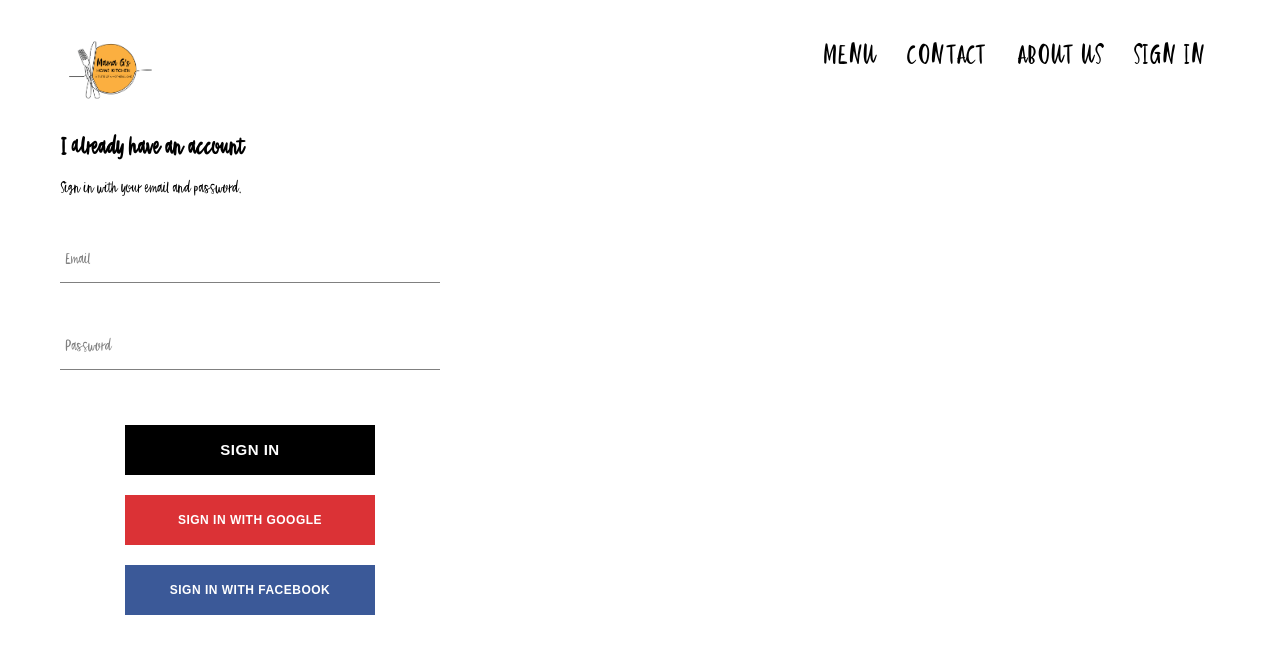
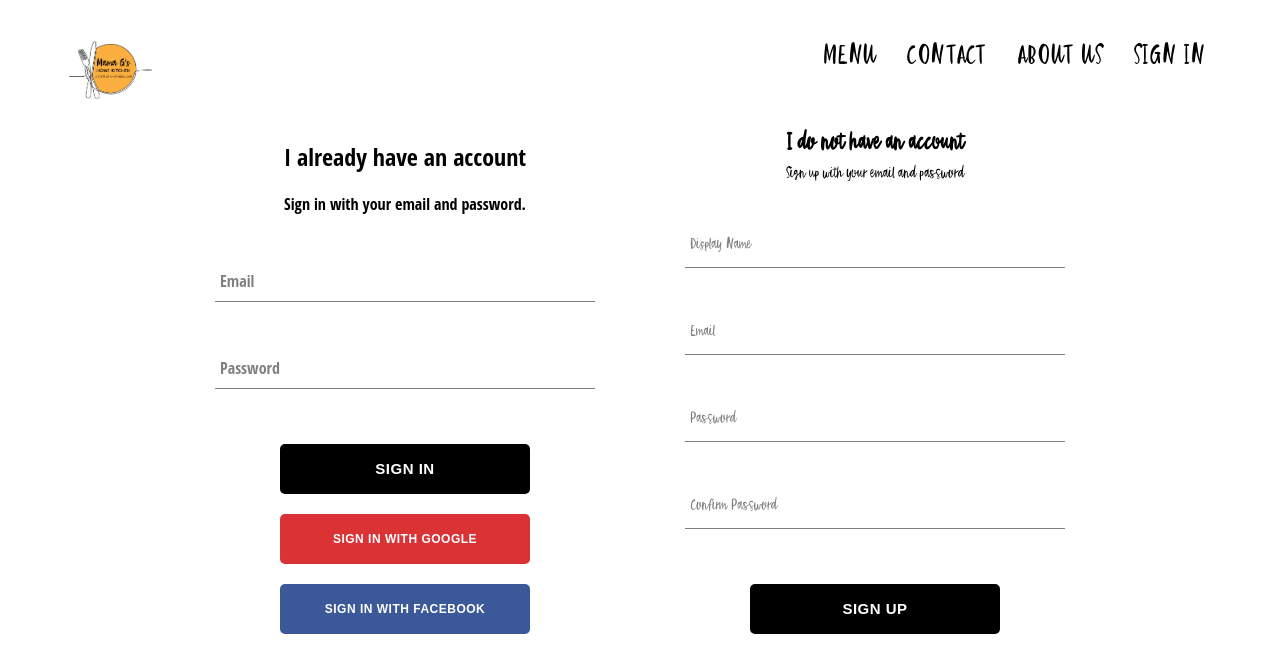
Before and after one commit to GuichoEstrada/Mama-G-s-Home-Kitchen, a React (Create React App) app: page /signin in a window 1280 px wide. Shown: the top 672 px of the page. Built offline with nearby package versions, Linux system fonts and the light colour scheme; no server answers.

Commit message:
added sign up with email and password

```diff
--- a/package.json
+++ b/package.json
@@ -3,10 +3,6 @@
   "version": "0.1.0",
   "private": true,
   "dependencies": {
-    "@fortawesome/fontawesome-svg-core": "^1.2.29",
-    "@fortawesome/free-brands-svg-icons": "^5.13.1",
-    "@fortawesome/free-solid-svg-icons": "^5.13.1",
-    "@fortawesome/react-fontawesome": "^0.1.11",
     "@testing-library/jest-dom": "^4.2.4",
     "@testing-library/react": "^9.3.2",
     "@testing-library/user-event": "^7.1.2",
--- a/src/App.js
+++ b/src/App.js
@@ -6,10 +6,9 @@
 import SignInAndSignUp from './pages/sign-in-and-sign-up/sign-in-and-sign-up.components';
 import Header from './components/header/header.component';
 
-import {auth} from './firebase/firebase.utils';
+import { auth, createUserProfileDocument } from './firebase/firebase.utils';
 
 import './App.css';
-import './components/fontawesome-icons/fontawesome-icons.component';
 
 class App extends React.Component {
   constructor(props) {
@@ -23,8 +22,22 @@
   unsubscribeFromAuth = null;
 
   componentDidMount() {
-    this.unsubscribeFromAuth = auth.onAuthStateChanged(user => {
-      this.setState({currentUser: user});
+    // STORING USER DATA INSIDE APP
+    this.unsubscribeFromAuth = auth.onAuthStateChanged(async userAuth => {
+      if (userAuth) {
+        const userRef = await createUserProfileDocument(userAuth);
+
+        userRef.onSnapshot(snapShot => {
+          this.setState({
+            currentUser: {
+              id: snapShot.id,
+              ...snapShot.data()
+            }
+          })
+          console.log(this.state);
+        })
+      }
+      this.setState({currentUser:userAuth});
     })
   }
 
--- a/src/components/custom-button/custom-button.styles.scss
+++ b/src/components/custom-button/custom-button.styles.scss
@@ -13,6 +13,7 @@
     // font-family: 'Open Sans Condensed';
     font-weight: bolder;
     border: none;
+    border-radius: 5px;
     cursor: pointer;
 
     &:hover {
--- a/src/components/fontawesome-icons/fontawesome-icons.component.jsx
+++ /dev/null
@@ -1,4 +0,0 @@
-import { library } from '@fortawesome/fontawesome-svg-core'
-import {fab, faGoogle, faFacebookSquare } from '@fortawesome/free-brands-svg-icons'
-
-library.add(faGoogle, faFacebookSquare);
--- a/src/components/menu-item/menu.styles.scss
+++ b/src/components/menu-item/menu.styles.scss
@@ -6,6 +6,7 @@
   align-items: center;
   justify-content: center;
   border: 1px solid #000000;
+  border-radius: 10px;
   margin: 0 7.5px 15px;
   overflow: hidden;
 
--- a/src/components/sign-in/sign-in.components.jsx
+++ b/src/components/sign-in/sign-in.component.jsx
@@ -6,7 +6,6 @@
 import { signInWithFacebook } from '../../firebase/firebase.utils';
 
 import './sign-in.styles.scss';
-import {FontAwesomeIcon} from '@fortawesome/react-fontawesome';
 
 class SignIn extends React.Component {
     constructor(props) {
@@ -54,7 +53,7 @@
                     />
                     <div className='buttons'>
                         <CustomButton type='submit'>SIGN IN</CustomButton>
-                        <CustomButton className='signin-google' onClick={signInWithGoogle}><span><FontAwesomeIcon icon='facebook-square'/></span>SIGN IN WITH GOOGLE</CustomButton>
+                        <CustomButton className='signin-google' onClick={signInWithGoogle}>SIGN IN WITH GOOGLE</CustomButton>
                         <CustomButton className='signin-facebook' onClick={signInWithFacebook}>SIGN IN WITH FACEBOOK</CustomButton>
                     </div>
 
--- a/src/components/sign-in/sign-in.styles.scss
+++ b/src/components/sign-in/sign-in.styles.scss
@@ -2,6 +2,8 @@
     width: 380px;
     display: flex;
     flex-direction: column;
+    text-align: center;
+    font-family: 'Open Sans Condensed';
 
     .title {
         margin: 10px 0;
@@ -28,6 +30,7 @@
         // font-family: 'Open Sans Condensed';
         font-weight: bolder;
         border: none;
+        border-radius: 5px;
         cursor: pointer;
         background-color: #db3236;
 
@@ -52,6 +55,7 @@
         // font-family: 'Open Sans Condensed';
         font-weight: bolder;
         border: none;
+        border-radius: 5px;
         cursor: pointer;
         background-color: #3b5998;
 
--- /dev/null
+++ b/src/components/sign-up/sign-up.component.jsx
@@ -0,0 +1,96 @@
+import React from 'react';
+import FormInput from '../form-input/form-input.component';
+import CustomButton from '../custom-button/custom-button.component';
+import { auth, createUserProfileDocument } from '../../firebase/firebase.utils';
+
+import './sign-up.component.scss';
+
+class SignUp extends React.Component{
+    constructor(props) {
+        super(props);
+
+        this.state = {
+            displayName: '',
+            email: '',
+            password: '',
+            confirmPassword: ''
+        }
+    }
+
+    handleSubmit = async event => {
+        event.preventDefault();
+
+        const { displayName, email, password, confirmPassword } = this.state;
+
+        if(password !== confirmPassword) {
+            alert("Passwords don't match");
+            return;
+        }
+
+        try {
+            const {user} = await auth.createUserWithEmailAndPassword(email, password);
+            await createUserProfileDocument(user, {displayName});
+            this.setState = {
+                displayName: '',
+                email: '',
+                password: '',
+                confirmPassword: ''
+            }
+        } catch (error) {
+            console.error(error);
+        }
+    };
+
+    handleChange = event => {
+        const { name, value } = event.target;
+
+        this.setState({ [name]: value});
+    }
+
+    render() {
+        const { displayName, email, password, confirmPassword } = this.state;
+        return (
+            <div className='sign-up'>
+                <h2 className='title'>I do not have an account</h2>
+                <span>Sign up with your email and password</span>
+                <form className='sign-up-form' onSubmit={this.handleSubmit}>
+                    <FormInput
+                        name='displayName'
+                        type='text'
+                        value={displayName}
+                        label='Display Name'
+                        onChange={this.handleChange}
+                        required
+                    />
+                    <FormInput
+                        name='email'
+                        type='email'
+                        value={email}
+                        label='Email'
+                        onChange={this.handleChange}
+                        required
+                    />
+                    <FormInput
+                        name='password'
+                        type='password'
+                        value={password}
+                        label='Password'
+                        onChange={this.handleChange}
+                        required
+                    />
+                    <FormInput
+                        name='confirmPassword'
+                        type='password'
+                        value={confirmPassword}
+                        label='Confirm Password'
+                        onChange={this.handleChange}
+                        required
+                    />
+                    <CustomButton type='submit'>SIGN UP</CustomButton>
+                </form>
+            </div>
+        )
+    }
+}
+
+export default SignUp;
--- /dev/null
+++ b/src/components/sign-up/sign-up.component.scss
@@ -0,0 +1,9 @@
+.sign-up {
+    display: flex;
+    flex-direction: column;
+    width: 380px;
+
+    .title {
+      margin: 10px 0;
+    }
+  }
--- a/src/firebase/firebase.utils.js
+++ b/src/firebase/firebase.utils.js
@@ -13,24 +13,48 @@
   measurementId: "G-YTTCJ13RS3"
 };
 
+export const createUserProfileDocument = async (userAuth, additionalData) => {
+  if (!userAuth) return;
+  const userRef = firestore.doc(`users/${userAuth.uid}`);
+  const snapShot = await userRef.get();
+
+  if(!snapShot.exists) {
+    const {displayName, email} = userAuth;
+    const createdAt = new Date();
+
+    try{
+      await userRef.set({
+        displayName,
+        email,
+        createdAt,
+        ...additionalData
+      })
+    } catch(error) {
+        console.log('Error creating user', error.user);
+    }
+  }
+
+  return userRef;
+}
+
 firebase.initializeApp(config);
 
 export const auth = firebase.auth();
 export const firestore = firebase.firestore();
 
-const provider = new firebase.auth.GoogleAuthProvider();
-provider.setCustomParameters({
+const googleProvider = new firebase.auth.GoogleAuthProvider();
+googleProvider.setCustomParameters({
     prompt: 'select_account'
 });
-export const signInWithGoogle = () => auth.signInWithPopup(provider);
+export const signInWithGoogle = () => auth.signInWithPopup(googleProvider);
 
 
 
-const provider2 = new firebase.auth.FacebookAuthProvider();
-provider2.setCustomParameters({
+const facebookProvider = new firebase.auth.FacebookAuthProvider();
+facebookProvider.setCustomParameters({
   prompt: 'select_account'
 });
-export const signInWithFacebook = () => auth.signInWithPopup(provider2);
+export const signInWithFacebook = () => auth.signInWithPopup(facebookProvider);
 
 
 export default firebase;
--- a/src/pages/sign-in-and-sign-up/sign-in-and-sign-up.components.jsx
+++ b/src/pages/sign-in-and-sign-up/sign-in-and-sign-up.components.jsx
@@ -1,10 +1,15 @@
-import React, { Component } from 'react';
-import SignIn from '../../components/sign-in/sign-in.components';
+import React from 'react';
+import SignIn from '../../components/sign-in/sign-in.component';
+import SignUp from '../../components/sign-up/sign-up.component';
 
 import './sign-in-and-sign-up.styles.scss'
 
 const SignInAndSignUp = () => (
-    <SignIn />
+    <div className='sign-in-and-sign-up'>
+        <SignIn />
+        <SignUp />
+    </div>
+
 )
 
 
--- a/src/pages/sign-in-and-sign-up/sign-in-and-sign-up.styles.scss
+++ b/src/pages/sign-in-and-sign-up/sign-in-and-sign-up.styles.scss
@@ -0,0 +1,7 @@
+.sign-in-and-sign-up {
+    width: 850px;
+    display: flex;
+    justify-content: space-between;
+    margin: 30px auto;
+    text-align: center;
+}
```
Lines whose indentation alone changed are shown as unchanged.
